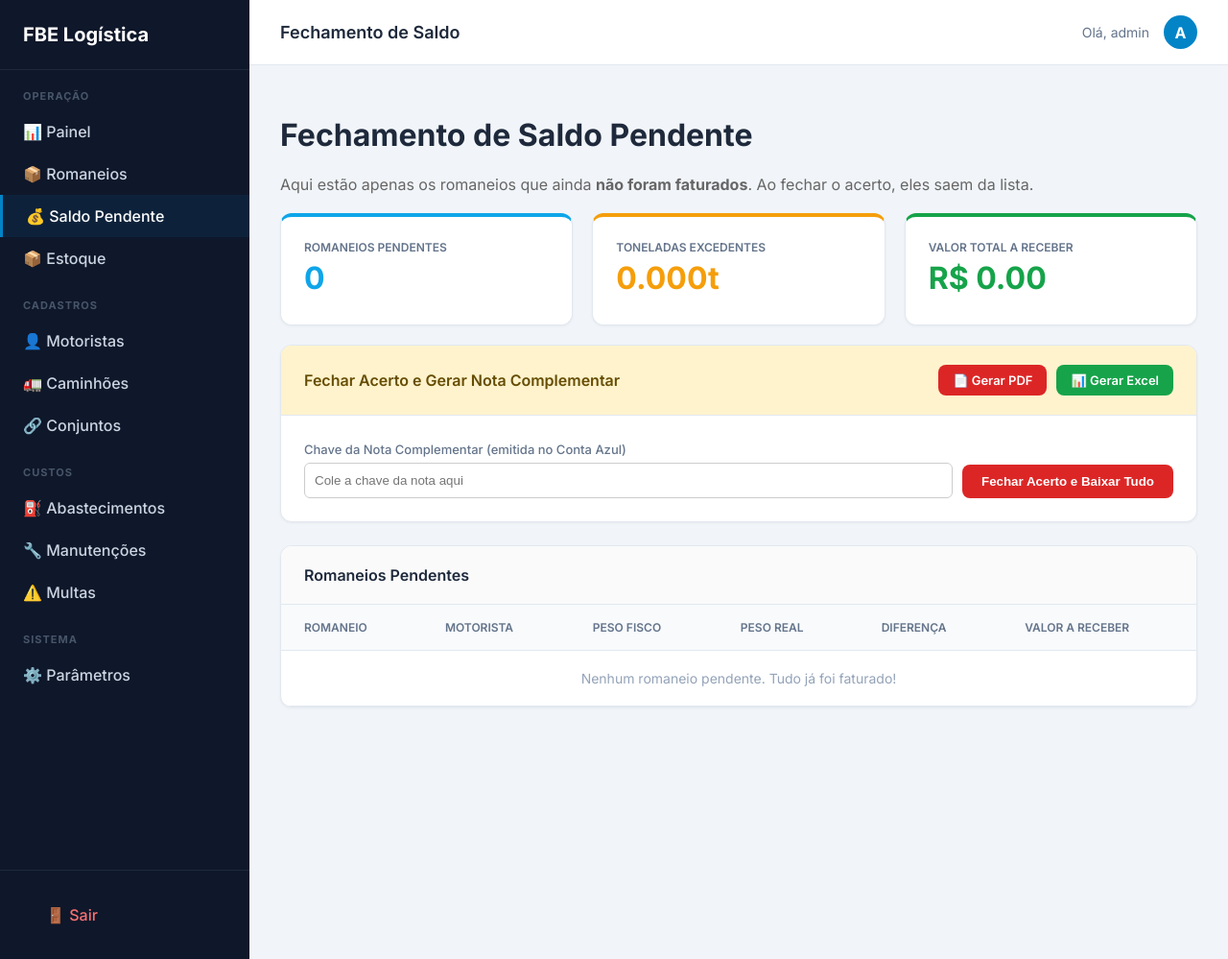
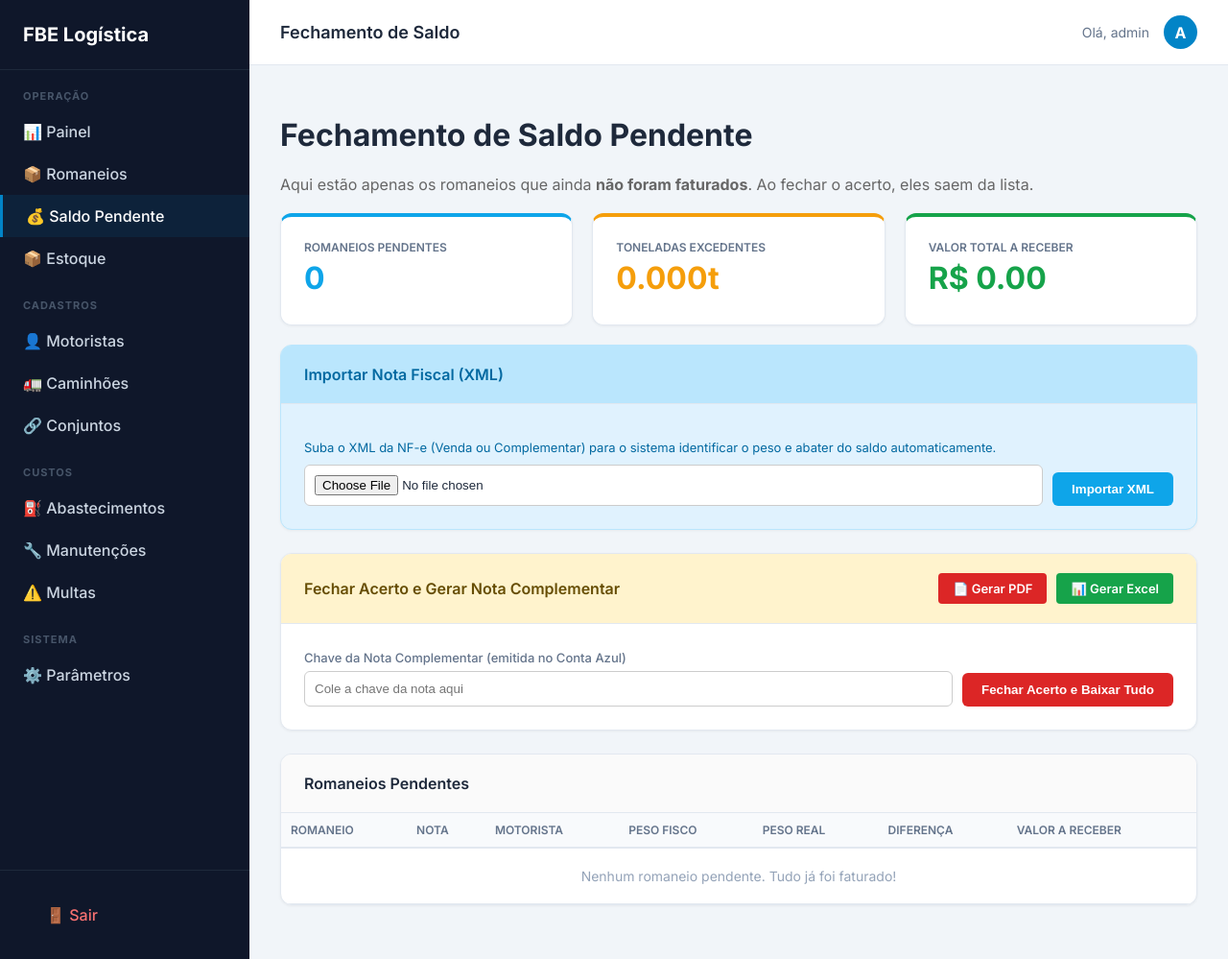
Before and after one commit to ecostamt74/frota-sistema, a Flask app: page /saldo-pendente in a window 1280 px wide. Shown: the whole page at 96% size. Run offline with Flask 3, Linux system fonts and the light colour scheme; a user stored in the database is signed in.

Commit message:
Add XML import feature and update saldo layout
Added a section to import XML files for invoices and updated the layout of the pending invoices table.

```diff
--- a/templates/saldo.html
+++ b/templates/saldo.html
@@ -1,4 +1,7 @@
-{% extends "base.html" %}{% block page_title %}Fechamento de Saldo{% endblock %}{% block content %}
+{% extends "base.html" %}
+{% block page_title %}Fechamento de Saldo{% endblock %}
+
+{% block content %}
 <h1>Fechamento de Saldo Pendente</h1>
 <p style="color: #666;">Aqui estão apenas os romaneios que ainda <strong>não foram faturados</strong>. Ao fechar o acerto, eles saem da lista.</p>
 
@@ -23,12 +26,30 @@
     </div>
 </div>
 
+<!-- NOVO: Importar XML da NF -->
+<div class="card" style="margin-top: 20px; background: #e0f2fe; border: 1px solid #bae6fd;">
+    <div class="card-header" style="background: #bae6fd;">
+        <div class="card-title" style="color: #0369a1;">Importar Nota Fiscal (XML)</div>
+    </div>
+    <div class="card-body">
+        <p style="font-size: 13px; color: #0369a1; margin-bottom: 10px;">
+            Suba o XML da NF-e (Venda ou Complementar) para o sistema identificar o peso e abater do saldo automaticamente.
+        </p>
+        <form method="POST" action="{{ url_for('importar_xml_nfe') }}" enctype="multipart/form-data" style="display: flex; gap: 10px; align-items: flex-end;">
+            <div style="flex: 1;">
+                <input type="file" name="arquivo_xml" accept=".xml" required style="width: 100%; padding: 10px; border: 1px solid #ccc; border-radius: 6px; background: white;">
+            </div>
+            <button type="submit" class="btn btn-primary" style="padding: 10px 20px; background: #0ea5e9; border: none; color: white; border-radius: 6px; cursor: pointer; font-weight: bold;">Importar XML</button>
+        </form>
+    </div>
+</div>
+
 <div class="card" style="margin-top: 20px;">
     <div class="card-header" style="background: #fff3cd; display: flex; justify-content: space-between; align-items: center;">
         <div class="card-title" style="color: #664d03;">Fechar Acerto e Gerar Nota Complementar</div>
         <div style="display: flex; gap: 10px;">
-            <a href="{{ url_for('relatorio_saldo_pdf') }}" class="btn btn-danger" style="padding: 8px 15px; font-size: 13px;">📄 Gerar PDF</a>
-            <a href="{{ url_for('relatorio_espelho_excel') }}" class="btn btn-success" style="padding: 8px 15px; font-size: 13px;">📊 Gerar Excel</a>
+            <a href="{{ url_for('relatorio_saldo_pdf') }}" class="btn btn-danger" style="padding: 8px 15px; font-size: 13px; background: #dc2626; color: white; text-decoration: none; border-radius: 4px;">📄 Gerar PDF</a>
+            <a href="{{ url_for('relatorio_espelho_excel') }}" class="btn btn-success" style="padding: 8px 15px; font-size: 13px; background: #16a34a; color: white; text-decoration: none; border-radius: 4px;">📊 Gerar Excel</a>
         </div>
     </div>
     <div class="card-body">
@@ -37,7 +58,7 @@
                 <label style="font-size: 13px; font-weight: 500; color: #64748b;">Chave da Nota Complementar (emitida no Conta Azul)</label>
                 <input type="text" name="chave_complementar" placeholder="Cole a chave da nota aqui" required style="width: 100%; padding: 10px; border: 1px solid #ccc; border-radius: 6px; margin-top: 5px;">
             </div>
-            <button type="submit" class="btn btn-danger" style="padding: 10px 20px;">Fechar Acerto e Baixar Tudo</button>
+            <button type="submit" class="btn btn-danger" style="padding: 10px 20px; background: #dc2626; color: white; border: none; border-radius: 6px; cursor: pointer;">Fechar Acerto e Baixar Tudo</button>
         </form>
     </div>
 </div>
@@ -45,22 +66,31 @@
 <div class="card" style="margin-top: 20px;">
     <div class="card-header"><div class="card-title">Romaneios Pendentes</div></div>
     <div class="table-responsive">
-        <table>
+        <table style="width: 100%; border-collapse: collapse; text-align: left;">
             <thead>
-                <tr><th>Romaneio</th><th>Motorista</th><th>Peso Fisco</th><th>Peso Real</th><th>Diferença</th><th>Valor a Receber</th></tr>
+                <tr style="border-bottom: 2px solid #e2e8f0;">
+                    <th style="padding: 10px;">Romaneio</th>
+                    <th style="padding: 10px;">Nota</th>
+                    <th style="padding: 10px;">Motorista</th>
+                    <th style="padding: 10px;">Peso Fisco</th>
+                    <th style="padding: 10px;">Peso Real</th>
+                    <th style="padding: 10px;">Diferença</th>
+                    <th style="padding: 10px;">Valor a Receber</th>
+                </tr>
             </thead>
             <tbody>
                 {% for r in pendentes %}
-                <tr>
-                    <td><strong>#{{ r.numero_romaneio }}</strong></td>
-                    <td>{{ r.motorista.nome if r.motorista else '-' }}</td>
-                    <td>{{ r.peso_fisco }}t</td>
-                    <td>{{ r.peso_real or '-' }}t</td>
-                    <td style="color: red; font-weight: bold;">{{ "%.3f"|format(r.dif_peso) }}t</td>
-                    <td style="color: #16a34a; font-weight: bold;">R$ {{ "%.2f"|format(r.dif_valor) }}</td>
+                <tr style="border-bottom: 1px solid #e2e8f0;">
+                    <td style="padding: 10px;"><strong>#{{ r.numero_romaneio }}</strong></td>
+                    <td style="padding: 10px;">{{ r.numero_nota_original or '-' }}</td>
+                    <td style="padding: 10px;">{{ r.motorista.nome if r.motorista else '-' }}</td>
+                    <td style="padding: 10px;">{{ r.peso_fisco }}t</td>
+                    <td style="padding: 10px;">{{ r.peso_real or '-' }}t</td>
+                    <td style="padding: 10px; color: red; font-weight: bold;">{{ "%.3f"|format(r.dif_peso) }}t</td>
+                    <td style="padding: 10px; color: #16a34a; font-weight: bold;">R$ {{ "%.2f"|format(r.dif_valor) }}</td>
                 </tr>
                 {% else %}
-                <tr><td colspan="6" style="text-align: center; color: #94a3b8; padding: 20px;">Nenhum romaneio pendente. Tudo já foi faturado!</td></tr>
+                <tr><td colspan="7" style="text-align: center; color: #94a3b8; padding: 20px;">Nenhum romaneio pendente. Tudo já foi faturado!</td></tr>
                 {% endfor %}
             </tbody>
         </table>
```
